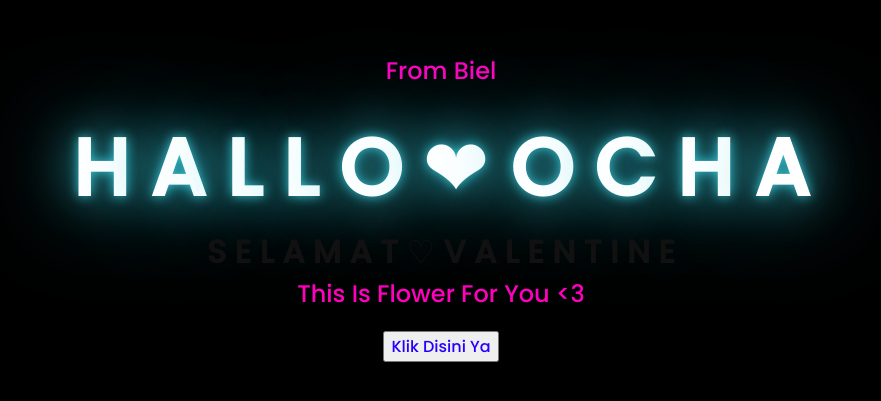
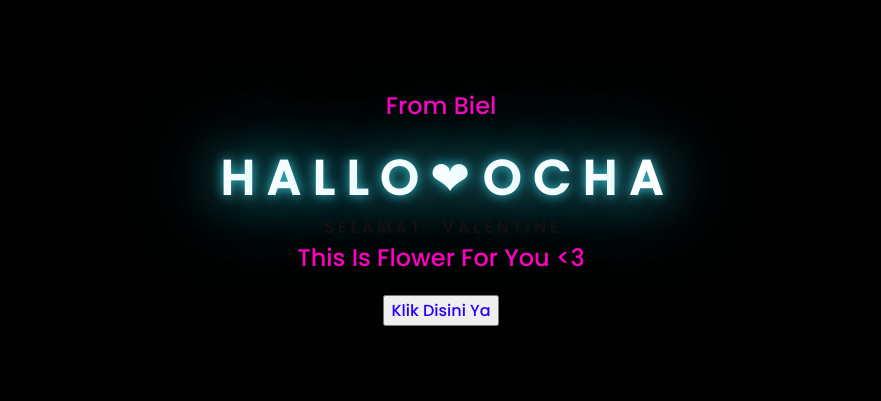
Before and after one commit to gabrie4561/valentine, a plain HTML site: page index.html in a window 1280 px wide. Shown: the part 201-602 px from the top of the page, without its empty margins (207-1088 px from the left). Drawn offline with Linux system fonts and the light colour scheme.

Commit message:
Update style.css

```diff
--- a/css/style.css
+++ b/css/style.css
@@ -16,7 +16,7 @@ body {
 }
 
 .greetings {
-    font-size: 5rem;
+    font-size: 3rem;
     font-weight: 900;
 }
 
@@ -39,7 +39,7 @@ body {
     }
 }
 .greetings2 {
-    font-size: 2rem;
+    font-size: 1rem;
     font-weight: 900;
 }
 .greetings2>span {
```
